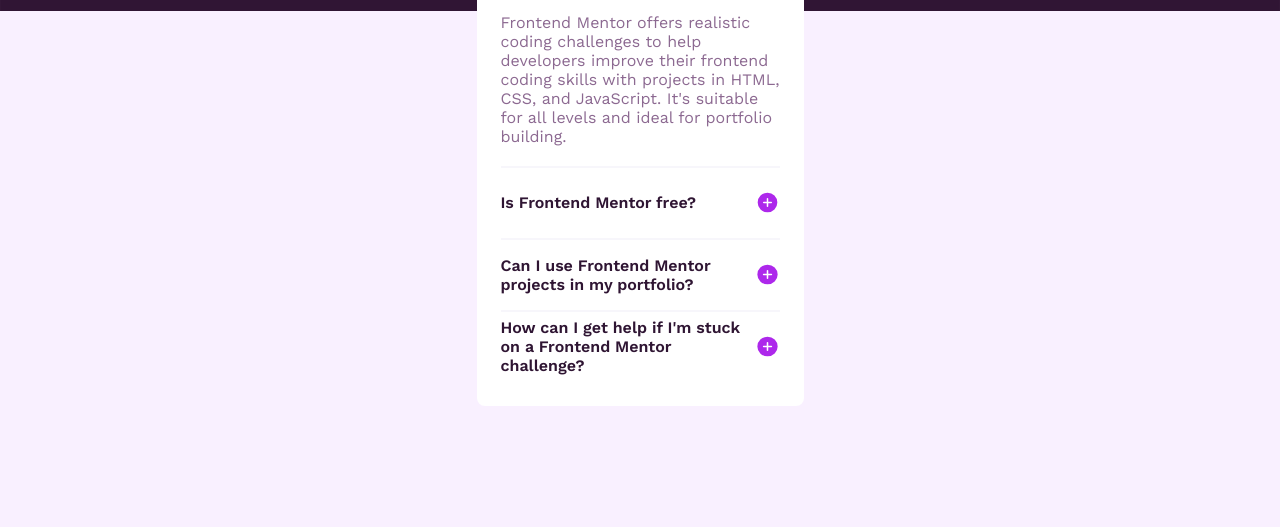
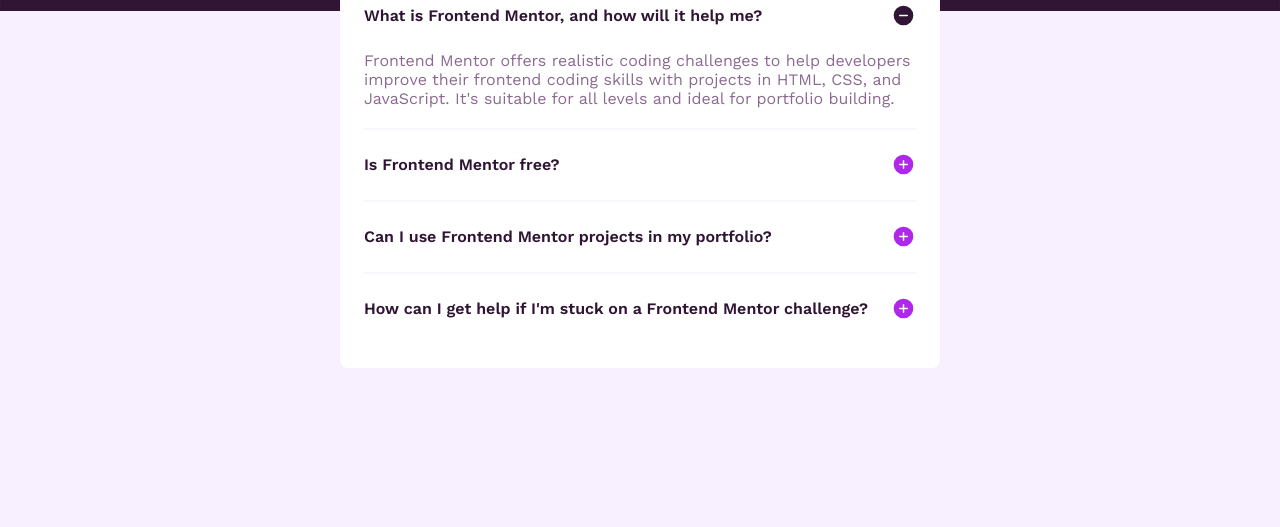
Before and after one commit to andersongomes001/frontendmentor, a website: page faq-accordion-main/index.html in a window 1280 px wide. Shown: the part 273-800 px from the top of the page. Drawn offline with nearby package versions, Linux system fonts and the light colour scheme.

Commit message:
Update style.css

```diff
--- a/faq-accordion-main/assets/css/style.css
+++ b/faq-accordion-main/assets/css/style.css
@@ -44,7 +44,7 @@
 .content {
   background-color: var(--color-White);
   height: fit-content;
-  width: 327px;
+  width: 600px;
   padding: 24px;
   border-radius: 8px;
 }
```
